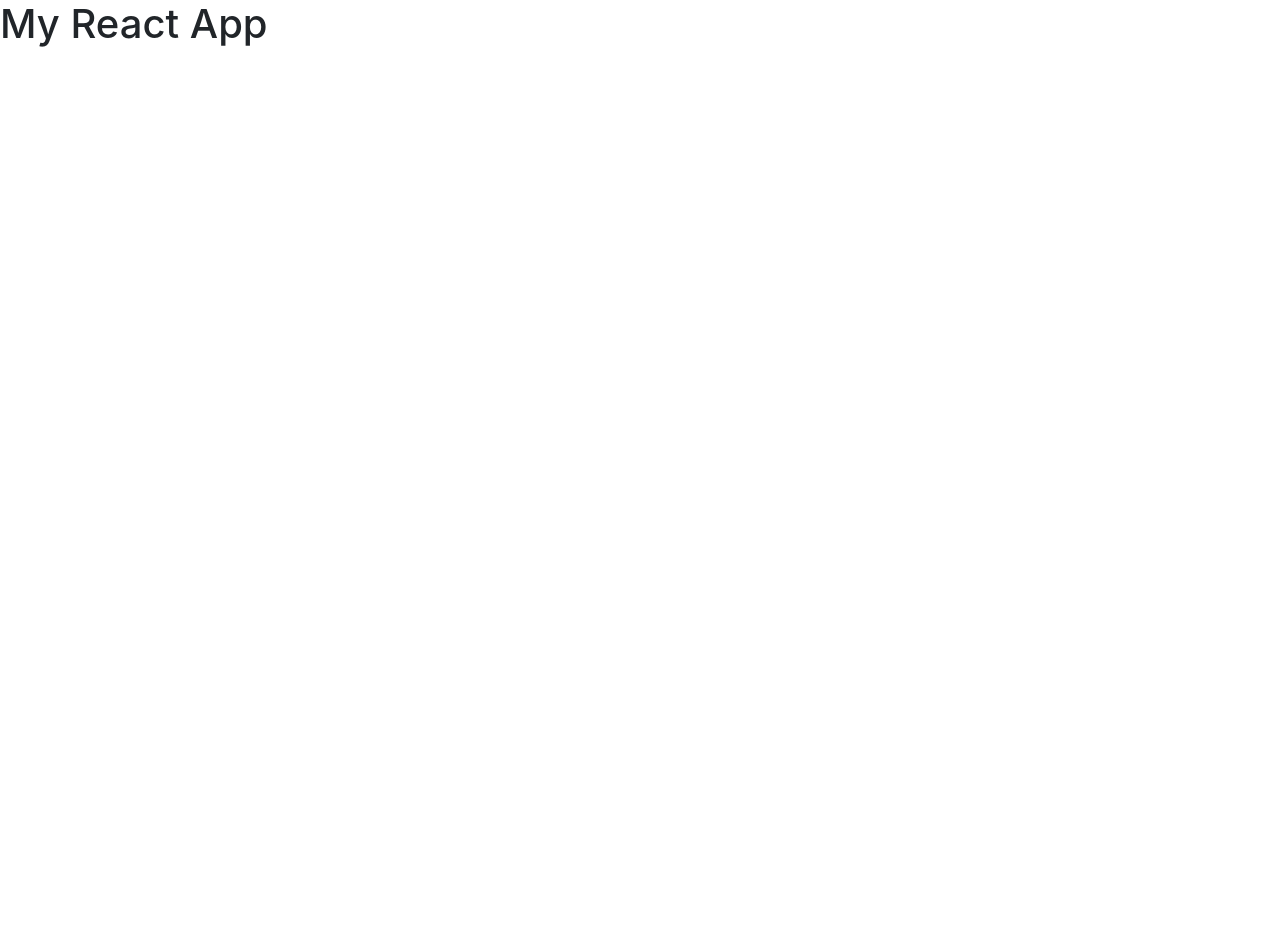
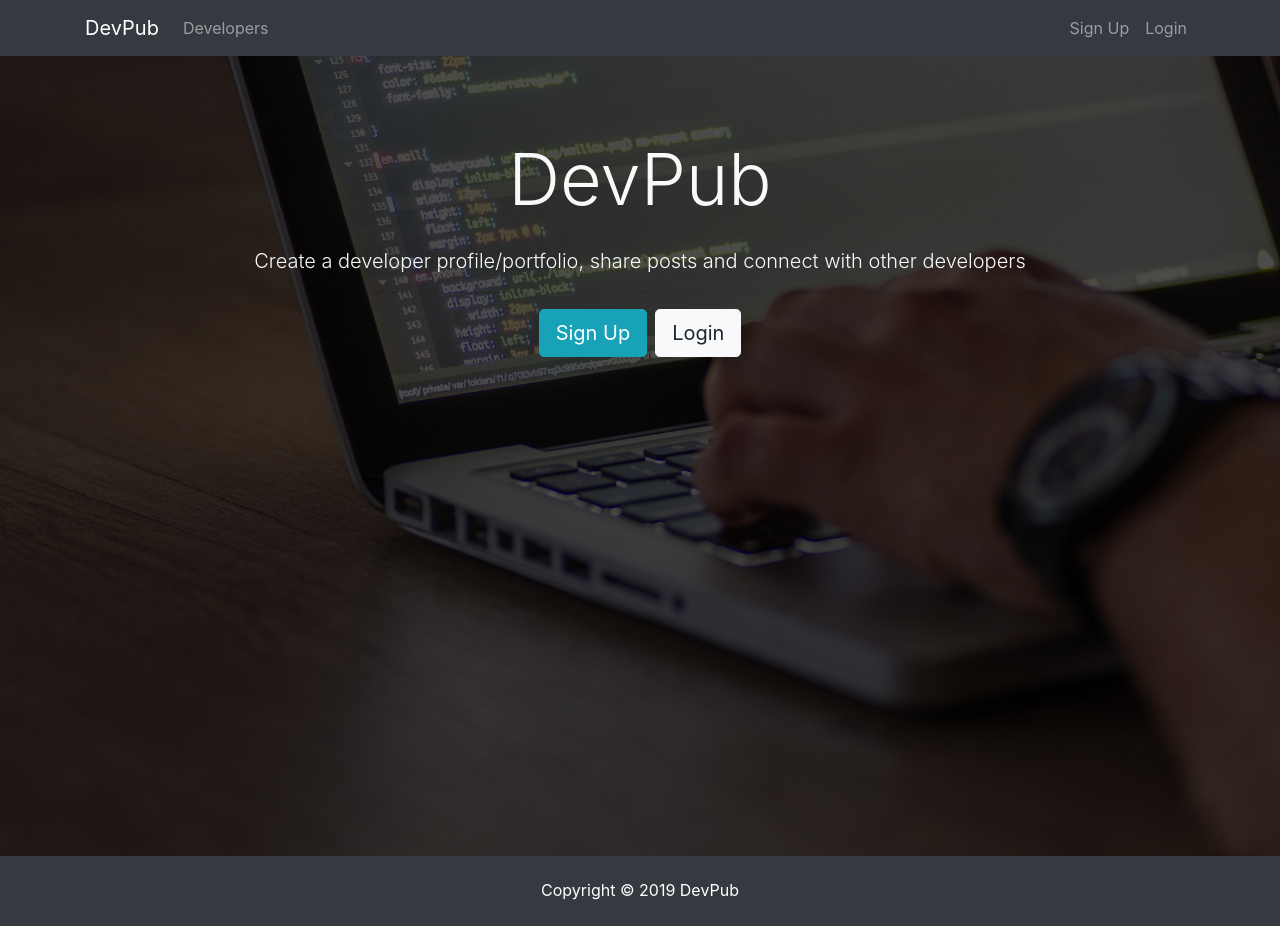
Before and after one commit to ChloeWhen117/devpub, a React (Create React App) app in the folder client/: page / in a window 1280 px wide. Before the commit the page ends 800 px from the top, so only its background shows below. Built offline with nearby package versions, Linux system fonts and the light colour scheme.

Commit message:
Basic Layout page setup with Navbar, Footer, and Landing

```diff
--- a/client/src/App.js
+++ b/client/src/App.js
@@ -1,11 +1,17 @@
 import React, { Component } from 'react';
+import Navbar from './components/layout/Navbar';
+import Footer from './components/layout/Footer';
+import Landing from './components/layout/Landing';
+
 import './App.css';
 
 class App extends Component {
   render() {
     return (
       <div className="App">
-        <h1> My React App </h1>
+        <Navbar></Navbar>
+        <Landing></Landing>
+        <Footer></Footer>
       </div>
     );
   }
--- /dev/null
+++ b/client/src/components/layout/Footer.js
@@ -0,0 +1,11 @@
+import React from 'react'
+
+export default function Footer() {
+  return (
+    <div>
+      <footer className="bg-dark text-white mt-5 p-4 text-center">
+        Copyright &copy; {new Date().getFullYear()} DevPub
+      </footer>
+    </div>
+  )
+}
--- /dev/null
+++ b/client/src/components/layout/Landing.js
@@ -0,0 +1,26 @@
+import React, { Component } from 'react'
+
+class Landing extends Component {
+  render() {
+    return (
+      <div className="landing">
+        <div className="dark-overlay landing-inner text-light">
+          <div className="container">
+            <div className="row">
+              <div className="col-md-12 text-center">
+                <h1 className="display-3 mb-4">DevPub
+                </h1>
+                <p className="lead"> Create a developer profile/portfolio, share posts and connect with other developers</p>
+                <hr />
+                <a href="register.html" className="btn btn-lg btn-info mr-2">Sign Up</a>
+                <a href="login.html" className="btn btn-lg btn-light">Login</a>
+              </div>
+            </div>
+          </div>
+        </div>
+      </div>
+    )
+  }
+}
+
+export default Landing;
--- /dev/null
+++ b/client/src/components/layout/Navbar.js
@@ -0,0 +1,38 @@
+import React, { Component } from 'react'
+
+class NavBar extends Component {
+  render() {
+    return (
+      <div>
+        <nav className="navbar navbar-expand-sm navbar-dark bg-dark mb-4">
+          <div className="container">
+            <a className="navbar-brand" href="landing.html">DevPub</a>
+            <button className="navbar-toggler" type="button" data-toggle="collapse" data-target="#mobile-nav">
+              <span className="navbar-toggler-icon"></span>
+            </button>
+
+            <div className="collapse navbar-collapse" id="mobile-nav">
+              <ul className="navbar-nav mr-auto">
+                <li className="nav-item">
+                  <a className="nav-link" href="profiles.html"> Developers
+                  </a>
+                </li>
+              </ul>
+
+              <ul className="navbar-nav ml-auto">
+                <li className="nav-item">
+                  <a className="nav-link" href="register.html">Sign Up</a>
+                </li>
+                <li className="nav-item">
+                  <a className="nav-link" href="login.html">Login</a>
+                </li>
+              </ul>
+            </div>
+          </div>
+        </nav>
+      </div>
+    )
+  }
+}
+
+export default NavBar;
```
